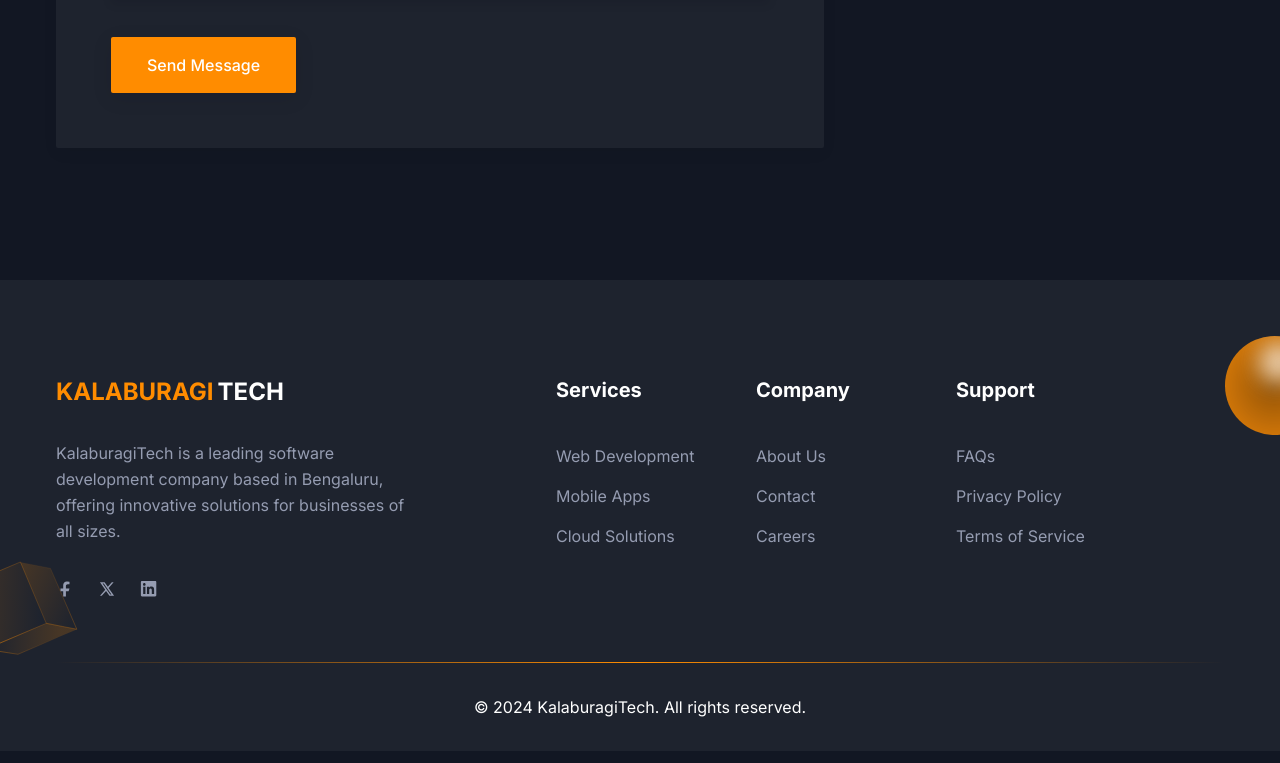
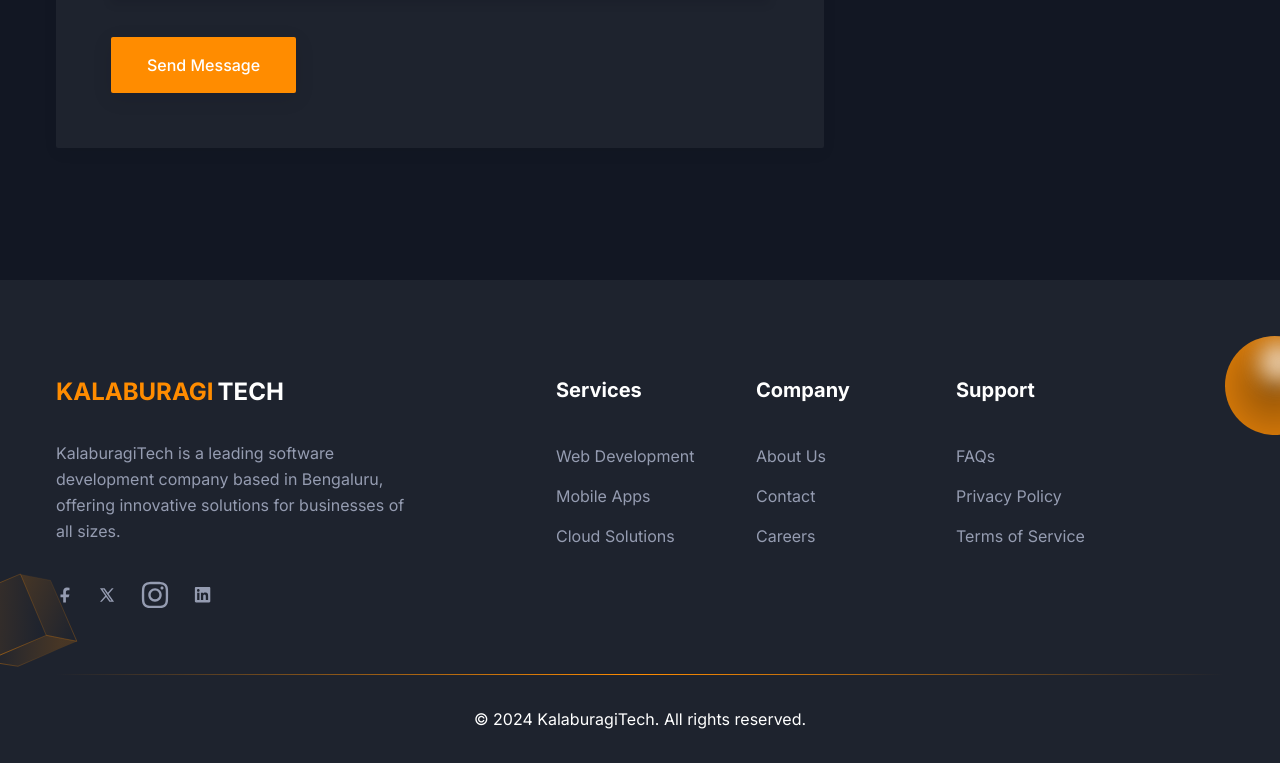
Before and after one commit to kalaburagitech/kalaburagitechs, a Next.js app: page / in a window 1280 px wide. Shown: the part 9266-10029 px from the top of the page. Built offline with nearby package versions, Linux system fonts and the light colour scheme.

Commit message:
Footer added the linkedin and insta

```diff
--- a/src/components/Footer/index.tsx
+++ b/src/components/Footer/index.tsx
@@ -68,7 +68,26 @@
                     </svg>
                   </a>
                   <a
-                    href="https://linkedin.com"
+  href="https://www.instagram.com/kalaburagitech/"
+  aria-label="Instagram"
+  target="_blank"
+  rel="noopener noreferrer"
+  className="mr-6 text-[#FF8C00] duration-300 hover:text-primary dark:text-body-color-dark dark:hover:text-primary"
+>
+  <svg
+    xmlns="http://www.w3.org/2000/svg"
+    viewBox="0 0 448 512"
+    width="30" // Adjust the width
+    height="30" // Adjust the height
+    fill="currentColor" // Ensures the SVG color inherits the parent's color
+  >
+    <path d="M224.1 141c-63.6 0-114.9 51.3-114.9 114.9s51.3 114.9 114.9 114.9S339 319.5 339 255.9 287.7 141 224.1 141zm0 189.6c-41.1 0-74.7-33.5-74.7-74.7s33.5-74.7 74.7-74.7 74.7 33.5 74.7 74.7-33.6 74.7-74.7 74.7zm146.4-194.3c0 14.9-12 26.8-26.8 26.8-14.9 0-26.8-12-26.8-26.8s12-26.8 26.8-26.8 26.8 12 26.8 26.8zm76.1 27.2c-1.7-35.9-9.9-67.7-36.2-93.9-26.2-26.2-58-34.4-93.9-36.2-37-2.1-147.9-2.1-184.9 0-35.8 1.7-67.6 9.9-93.9 36.1s-34.4 58-36.2 93.9c-2.1 37-2.1 147.9 0 184.9 1.7 35.9 9.9 67.7 36.2 93.9s58 34.4 93.9 36.2c37 2.1 147.9 2.1 184.9 0 35.9-1.7 67.7-9.9 93.9-36.2 26.2-26.2 34.4-58 36.2-93.9 2.1-37 2.1-147.8 0-184.8zM398.8 388c-7.8 19.6-22.9 34.7-42.6 42.6-29.5 11.7-99.5 9-132.1 9s-102.7 2.6-132.1-9c-19.6-7.8-34.7-22.9-42.6-42.6-11.7-29.5-9-99.5-9-132.1s-2.6-102.7 9-132.1c7.8-19.6 22.9-34.7 42.6-42.6 29.5-11.7 99.5-9 132.1-9s102.7-2.6 132.1 9c19.6 7.8 34.7 22.9 42.6 42.6 11.7 29.5 9 99.5 9 132.1s2.7 102.7-9 132.1z"/>
+  </svg>
+</a>
+
+
+                  <a
+                    href="https://www.linkedin.com/in/kalaburagitech/"
                     aria-label="social-link"
                     target="_blank"
                     rel="noopener noreferrer"
```
